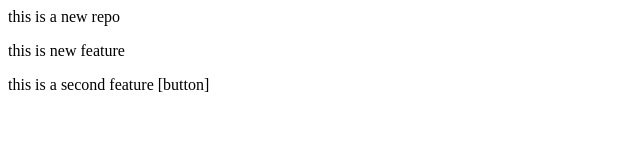
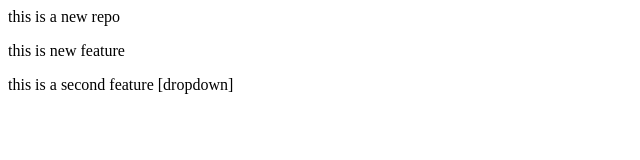
Before and after one commit to SaalimKhan2447/localrepo, a plain HTML site: page index.html in a window 1280 px wide. Shown: the full height of the page, 0-640 px from the left. Drawn offline with Linux system fonts and the light colour scheme.

Commit message:
dropdown

```diff
--- a/index.html
+++ b/index.html
@@ -1,3 +1,3 @@
 <p>this is a new repo</p>
 <p>this is new feature</p>
-<p>this is a second feature [button]</p>
+<p>this is a second feature [dropdown]</p>
```
